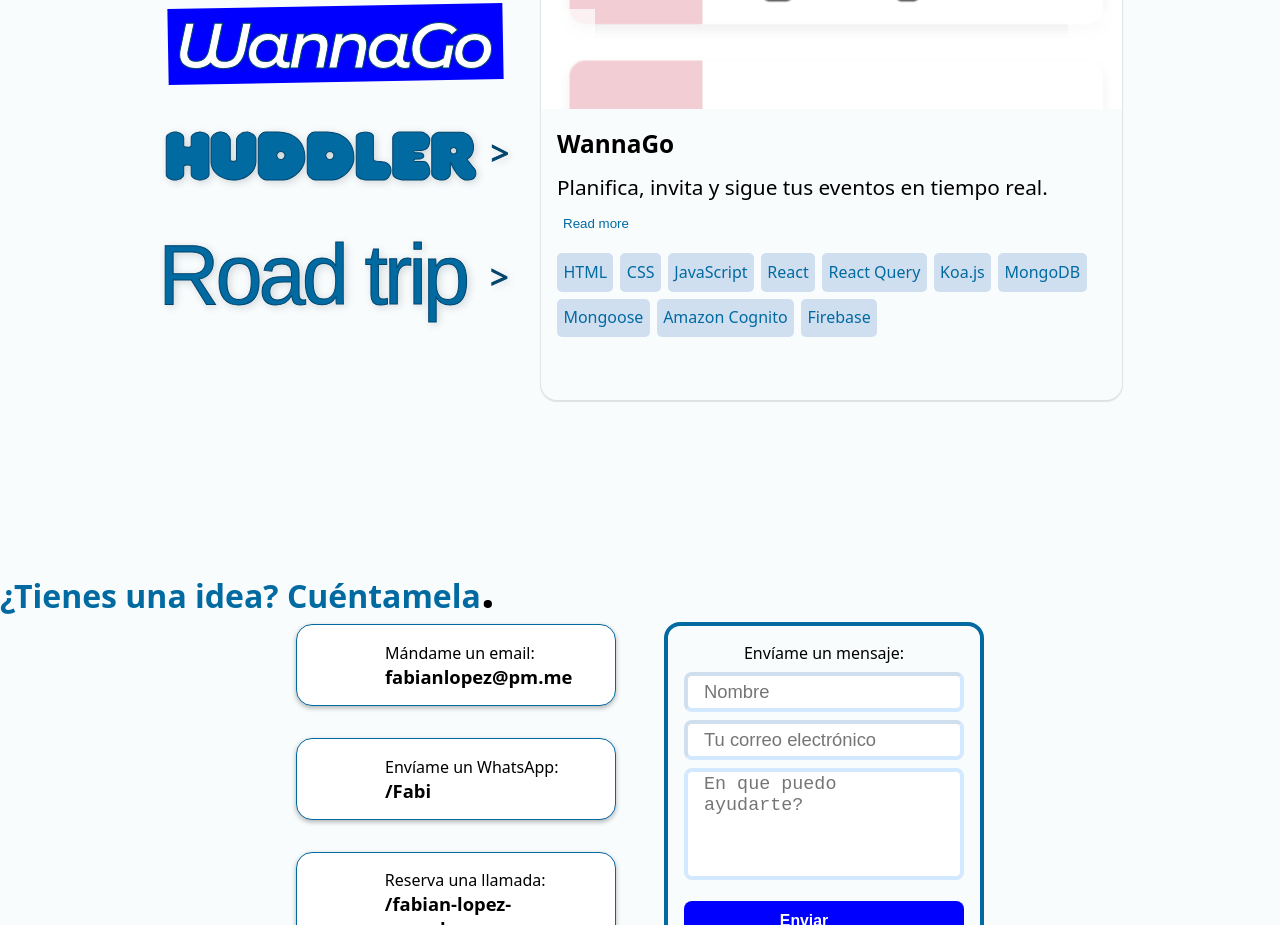
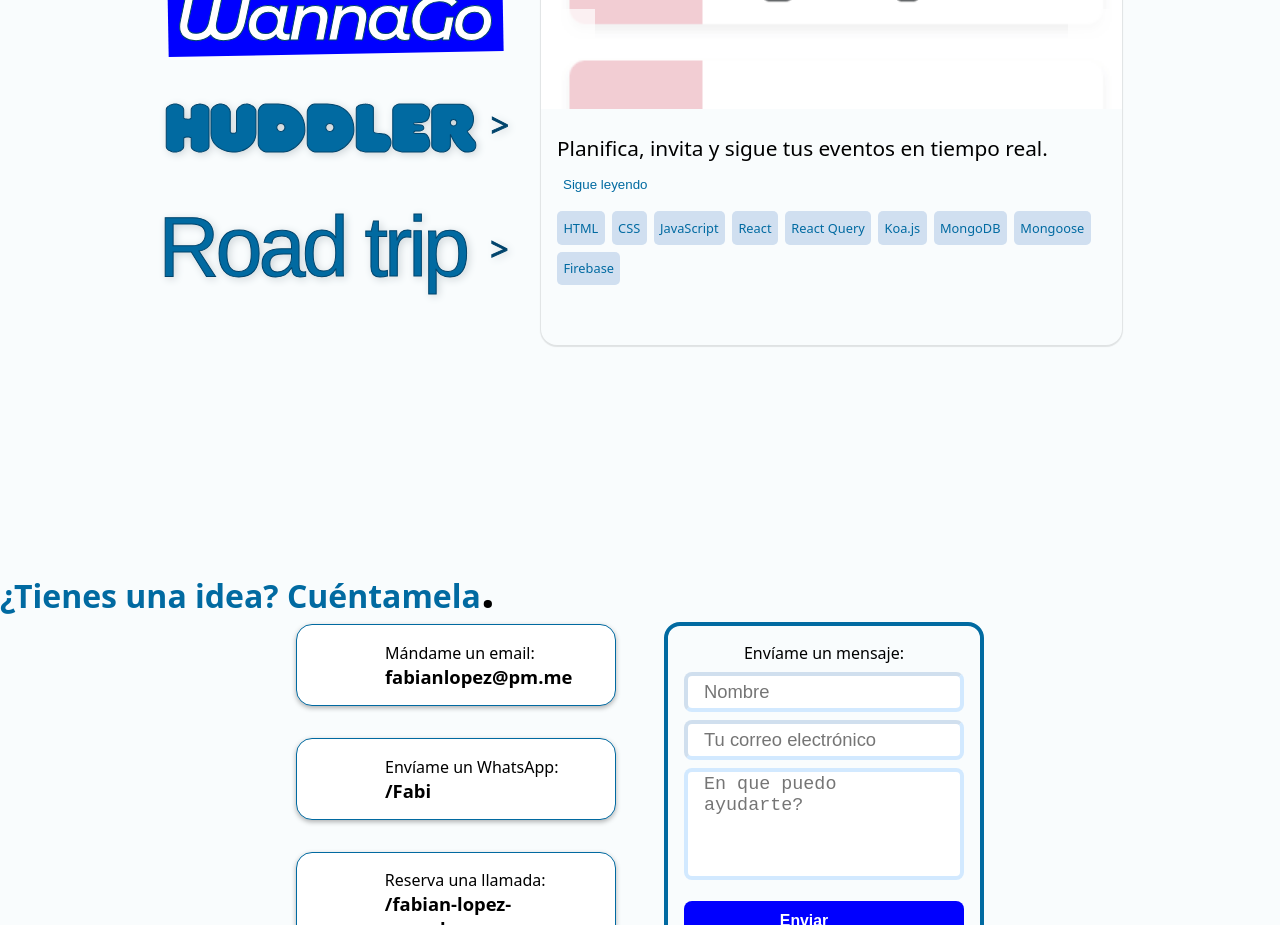
Before and after one commit to fabianlopezdev/portfolio, a SvelteKit app: page / in a window 1280 px wide. Shown: the part 1580-2505 px from the top of the page. Built offline with nearby package versions, Linux system fonts and the light colour scheme; no server answers; some icons are missing.

Commit message:
Work: ProjectCard: added short descriptions

```diff
--- a/src/languages/en.json
+++ b/src/languages/en.json
@@ -20,6 +20,7 @@
 		},
 		"projectCard": {
 			"wannago": {
+				"btnReadMore": "Read more",
 				"name": "WannaGo",
 				"shortDescription": "Plan, invite, and track your events in real time.",
 				"description": "Take control of your plans with WannaGo! Craft exciting plans, invite your friends and family, and stay updated in real time. Who's seen the plan? Who's in? Who's out? With WannaGo, you're always in the loop. Don't just make plans—bring them to life with WannaGo. Let's get planning, let's get going, let's get engaged!",
@@ -36,12 +37,13 @@
 					"Koa.js",
 					"MongoDB",
 					"Mongoose",
-					"Amazon Cognito",
 					"Firebase"
 				]
 			},
 			"huddler": {
+				"btnReadMore": "Read more",
 				"name": "Huddler",
+				"shortDescription": "Share your interests, discover activities, and join or host events.",
 				"description": "Meet, connect, and create with Huddler—the web designed to bring people together based on shared interests. With Huddler, you'll never have to do things alone again. Discover new activities, join existing events, or bring your own ideas to life by creating your own. Whether it's fishing, baking cookies, or playing the banjo, there's room for every passion in Huddler. Huddle with like-minded individuals and embrace the joy of shared experiences. Find your tribe with Huddler.",
 				"githubLink": "https://github.com/Lucasoliveiralucas/huddler-front-end",
 				"role": "Design & Front-end Development",
@@ -49,7 +51,9 @@
 				"skills": ["HTML", "CSS", "Typescript", "NEXT.js", "Tailwind", "Amazon Cognito"]
 			},
 			"road-trip": {
+				"btnReadMore": "Read more",
 				"name": "Road Trip - Campgrounds",
+				"shortDescription": "Discover new campsites, share experiences, and contribute to the road trip community",
 				"description": "Embark on your next adventure with Road Trips - Campgrounds, the essential web for road trip enthusiasts. Discover new campsites, share your experiences with ratings, and contribute to the vibrant community by adding new locations. Whether you're a seasoned road tripper or just starting out, Road Trips - Campgrounds is your guide to the great outdoors. Set out on the open road and let the journey begin with Road Trips - Campgrounds.",
 				"githubLink": "https://github.com/Fabs-and/road-trip-app",
 				"role": "Front-end & Back-end Development",
@@ -57,7 +61,9 @@
 				"skills": ["HTML", "CSS", "Typescript", "React", "Mapbox", "Express", "MongoDB", "Mongoose"]
 			},
 			"portfolio": {
+				"btnReadMore": "Read more",
 				"name": "Fabian's Portfolio",
+				"shortDescription": "Planifica, invita y sigue tus eventos en tiempo real.",
 				"description": "Fabian Lopez Gonzalez Portfolio",
 				"githubLink": "https://github.com/Fabs-and/portfolio",
 				"website": "https://portfolio-fabs-and.vercel.app/",
--- a/src/languages/es.json
+++ b/src/languages/es.json
@@ -20,6 +20,7 @@
 		},
 		"projectCard": {
 			"wannago": {
+				"btnReadMore": "Sigue leyendo",
 				"name": "WannaGo",
 				"shortDescription": "Planifica, invita y sigue tus eventos en tiempo real.",
 				"description": "¡Toma el control de tus planes con WannaGo! Diseña planes emocionantes, invita a tus amigos y familiares, y mantente actualizado en tiempo real. ¿Quién ha visto el plan? ¿Quién está dentro? ¿Quién está fuera? Con WannaGo, siempre estás al tanto. No solo hagas planes, dales vida con WannaGo. ¡WannaGo, donde los planes se hacen realidad!",
@@ -36,12 +37,13 @@
 					"Koa.js",
 					"MongoDB",
 					"Mongoose",
-					"Amazon Cognito",
 					"Firebase"
 				]
 			},
 			"huddler": {
+				"btnReadMore": "Sigue leyendo",
 				"name": "Huddler",
+				"shortDescription": "Comparte tus intereses, descubre actividades y únete o organiza eventos.",
 				"description": "Conoce y conecta con Huddler: la web diseñada para unir a personas según sus intereses. Con Huddler, nunca más tendrás que hacer nada solo. Descubre nuevas actividades, únete a eventos existentes o lleva tus propias ideas a la realidad creando tus propios eventos. Ya sea pescar, hornear galletas o tocar el banjo, hay espacio para cada pasión en Huddler. Reúnete con personas de ideas afines y disfruta del placer de las experiencias compartidas. Encuentra tu tribu con Huddler.",
 				"githubLink": "https://github.com/Lucasoliveiralucas/huddler-front-end",
 				"role": "Diseño y desarrollo front'end",
@@ -49,7 +51,9 @@
 				"skills": ["HTML", "CSS", "Typescript", "NEXT.js", "Tailwind", "Amazon Cognito"]
 			},
 			"road-trip": {
+				"btnReadMore": "Sigue leyendo",
 				"name": "Road Trip - Campgrounds",
+				"shortDescription": "Descubre sitios dónde campar, comparte experiencias y contribuye a la comunidad de viajantes por carretera",
 				"description": "Embárcate en tu próxima aventura con Road Trips - Campgrounds, la web creada para los entusiastas de los viajes por carretera. Descubre nuevos campamentos, comparte tus experiencias y contribuye a la vibrante comunidad agregando nuevas ubicaciones. Ya seas un viajero experimentado o estés comenzando, Road Trips - Campgrounds es tu guía para tu próxima gran aventura. Sal a la carretera y comienza el viaje con Road Trips - Campgrounds.",
 				"githubLink": "https://github.com/Fabs-and/road-trip-app",
 				"role": "Desarrollo del front-end y del back-end",
@@ -57,7 +61,9 @@
 				"skills": ["HTML", "CSS", "Typescript", "React", "Mapbox", "Express", "MongoDB", "Mongoose"]
 			},
 			"Portfolio": {
+				"btnReadMore": "Sigue leyendo",
 				"name": "Fabian's Portfolio",
+				"shortDescription": "Planifica, invita y sigue tus eventos en tiempo real.",
 				"description": "Fabian Lopez Gonzalez Portfolio",
 				"githubLink": "https://github.com/Fabs-and/portfolio",
 				"website": "https://portfolio-fabs-and.vercel.app/",
--- a/src/lib/components/work/ProjectCard.svelte
+++ b/src/lib/components/work/ProjectCard.svelte
@@ -25,10 +25,10 @@
 			<Carousel />
 		</div>
 		<div class="details">
-			<h3>{project.name}</h3>
+			<!-- <h3>{project.name}</h3> -->
 			<p>
 				{project.shortDescription}
-				<button class="open-modal-btn" on:click={() => dialog.showModal()}>Read more</button>
+				<button class="open-modal-btn" on:click={() => dialog.showModal()}>{project.btnReadMore}</button>
 
 				<dialog bind:this={dialog}>
 					<p>{project.description}</p>
@@ -116,7 +116,7 @@
 		flex-wrap: wrap;
 		list-style: none;
 		padding: 0;
-		font-size: 1rem;
+		font-size: 0.8rem;
 	}
 
 	.skills-container li {
--- a/src/types.ts
+++ b/src/types.ts
@@ -25,6 +25,7 @@
 	};
 	work: {
 		projectCard: {
+			btnReadMore: string;
 			name: string;
 			shortDescripion: string;
 			description: string;
```
